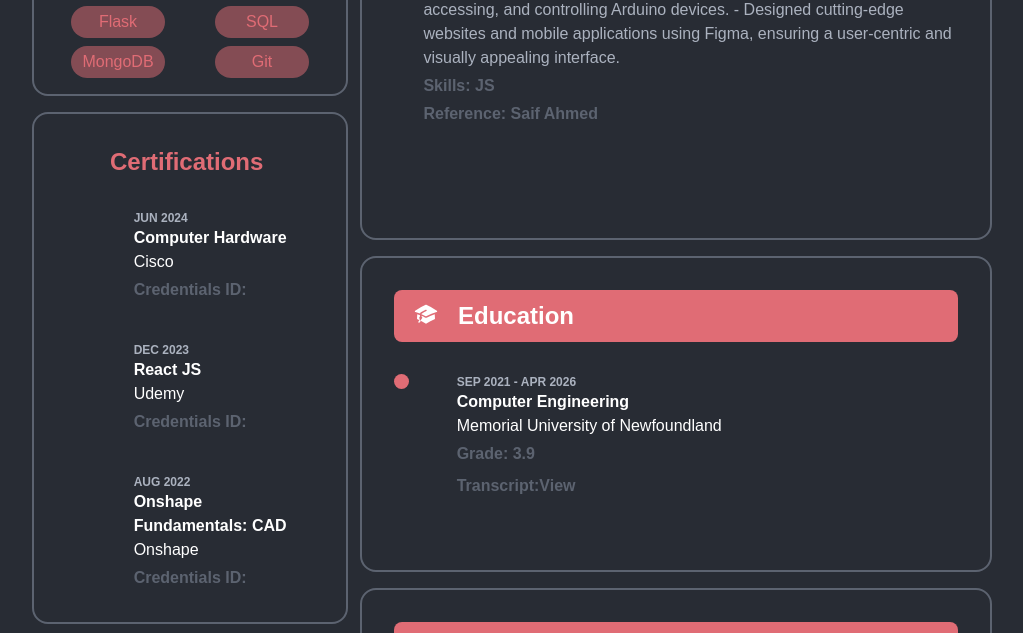
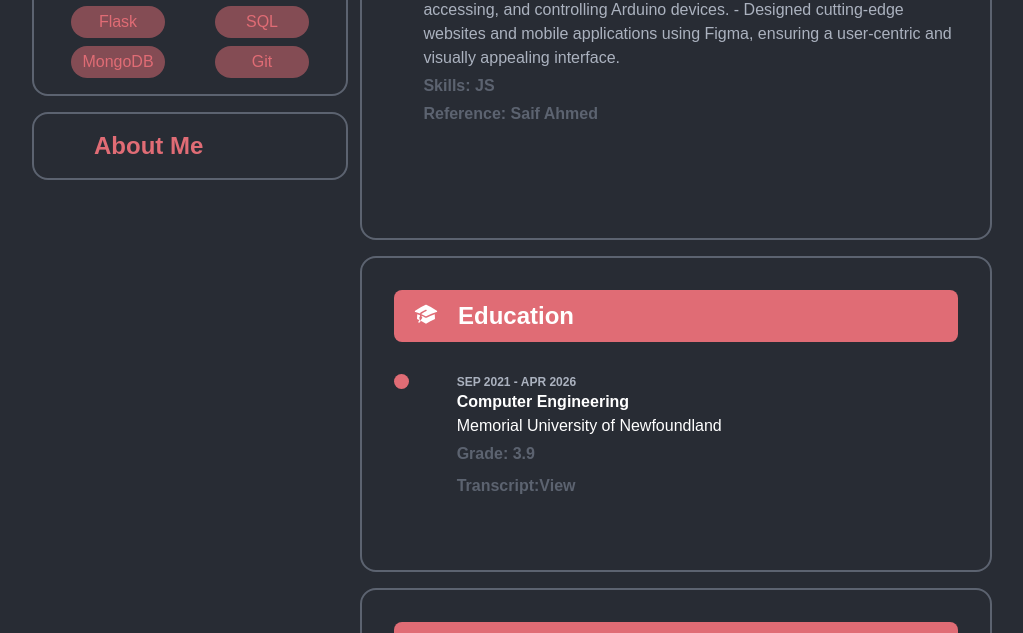
Before and after one commit to neillouis3/portfolio, a React (Create React App) app: page / in a window 1280 px wide. Shown: the part 940-1573 px from the top of the page, without its empty margins (128-1151 px from the left). Built offline with nearby package versions, Linux system fonts and the light colour scheme.

Commit message:
Layout change

```diff
--- a/src/components/pages/index.js
+++ b/src/components/pages/index.js
@@ -62,7 +62,6 @@ export default function Index() {
                     <Profile/>
                     <Social/>
                     <ProgLang/>
-                    <Certification/>
                     <ExtraCur/>
                 </div>
                 <div
```
Also changed, not shown: public/images/profilePhoto.png.
